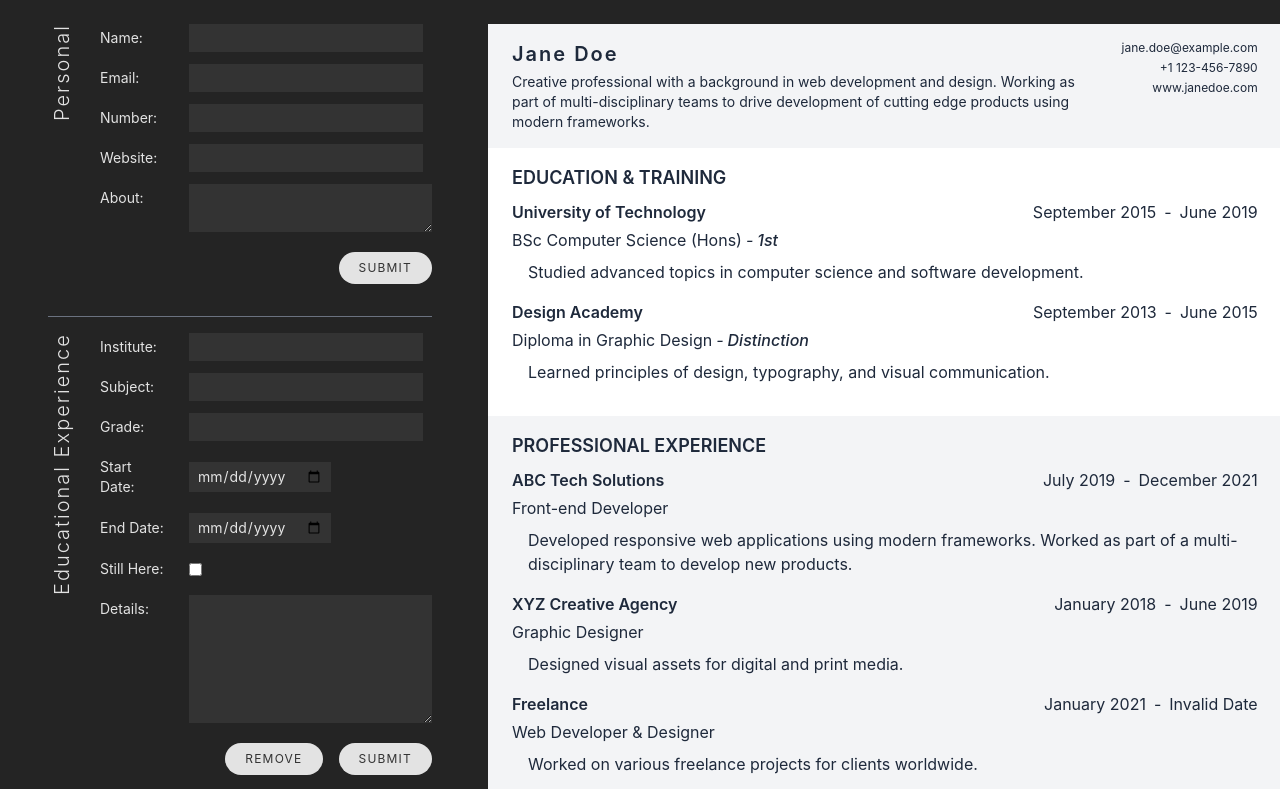
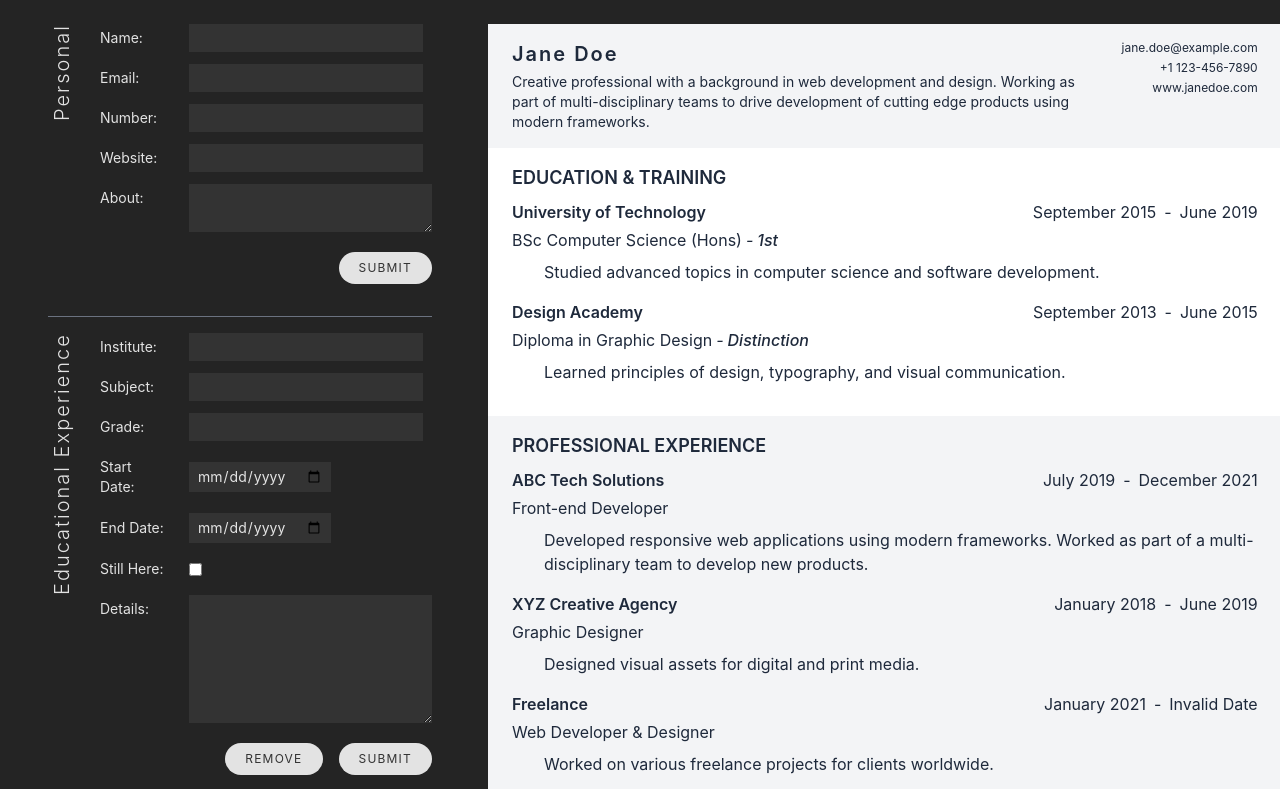
Before and after one commit to owen-addison/odin-react-cv-app, a React (Vite) app: page / in a window 1280 px wide. Shown: the top 789 px of the page. Built offline with nearby package versions, Linux system fonts and the light colour scheme.

Commit message:
[style] Remove redundant styles from list elements

```diff
--- a/src/components/ExperienceSectionCV.jsx
+++ b/src/components/ExperienceSectionCV.jsx
@@ -44,7 +44,7 @@ function ExperienceSectionCV({ title, sections }) {
                     })}
               </p>
             </div>
-            <ul className="list-disc ml-4 mt-2">
+            <ul className="ml-8 mt-2">
               {section.description.split('\n').map((bullet, index) => (
                 <li key={index} className="list-none">
                   {bullet}
```
